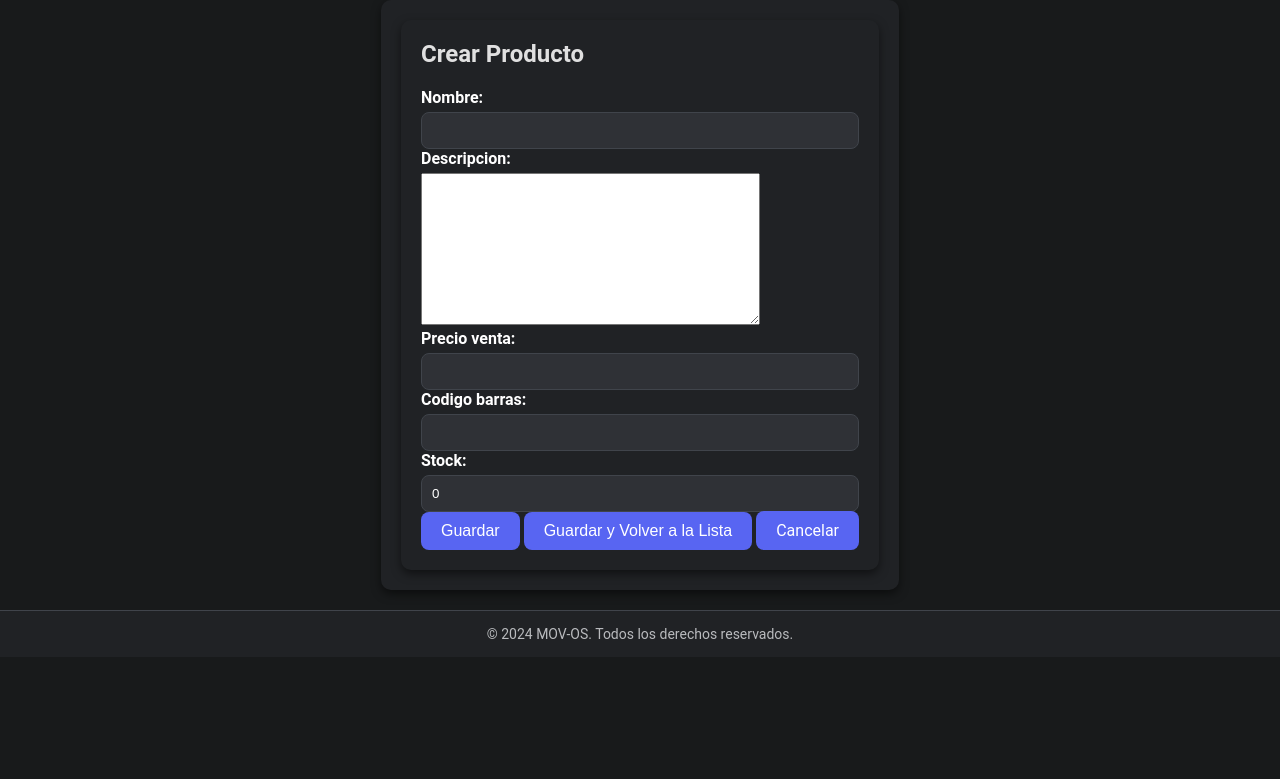
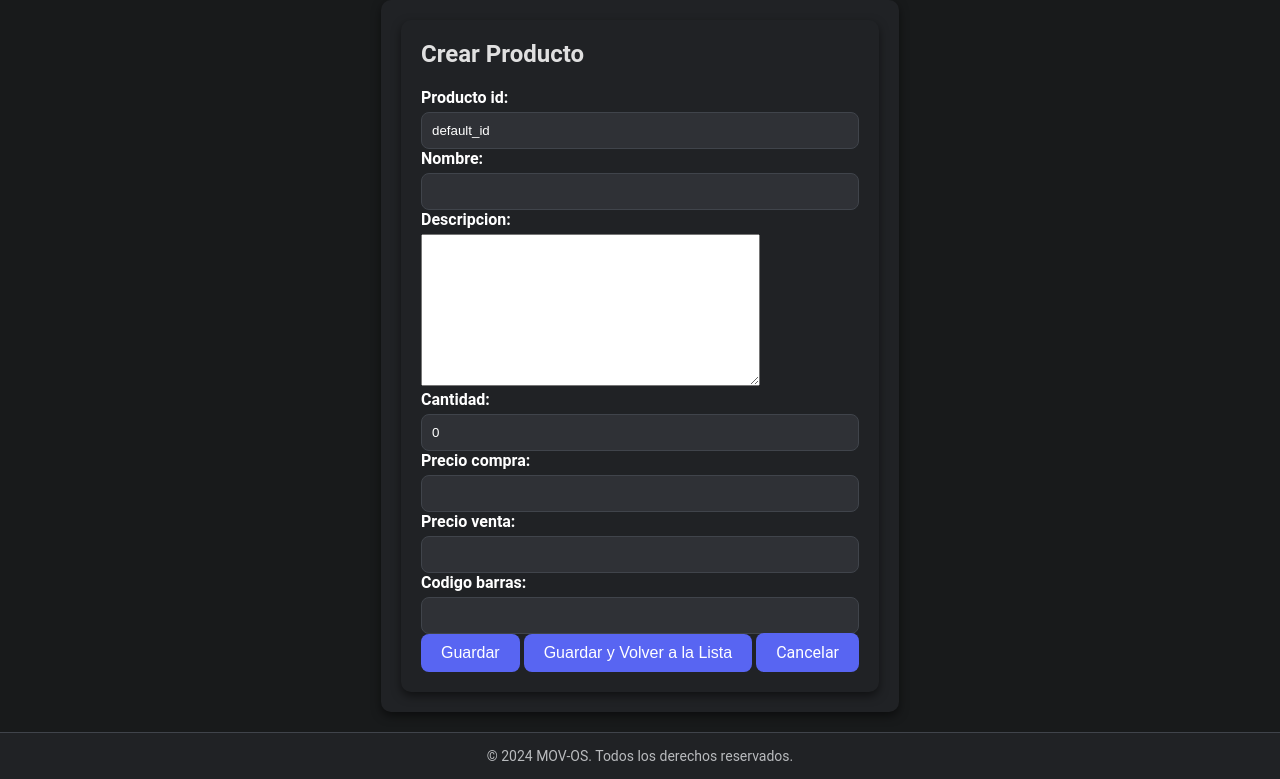
Before and after one commit to SaraMarsDivino/Sistema-POS, a Django app: page /products/create/ in a window 1280 px wide. Shown: the part 109-888 px from the top of the page. Before the commit the page ends 748 px from the top, so only its background shows below. Run offline with Django 5.2, Linux system fonts and the light colour scheme.

Commit message:
main version casi final

```diff
--- a/cashier/views.py
+++ b/cashier/views.py
@@ -181,6 +181,7 @@ def cerrar_caja(request):
 
 
 
+
 @login_required
 def finalizar_venta(request, venta_id):
     venta = get_object_or_404(Venta, id=venta_id)
--- a/products/forms.py
+++ b/products/forms.py
@@ -1,7 +1,23 @@
+# products/forms.py
 from django import forms
 from .models import Product
 
 class ProductForm(forms.ModelForm):
     class Meta:
         model = Product
-        fields = ['nombre', 'descripcion', 'precio_venta', 'codigo_barras', 'stock']
+        fields = ['producto_id', 'nombre', 'descripcion', 'cantidad', 'precio_compra', 'precio_venta', 'codigo_barras']
+        widgets = {
+            'producto_id': forms.TextInput(attrs={'class': 'form-control', 'placeholder': 'ID único del producto'}),
+            'nombre': forms.TextInput(attrs={'class': 'form-control'}),
+            'descripcion': forms.Textarea(attrs={'class': 'form-control'}),
+            'cantidad': forms.NumberInput(attrs={'class': 'form-control'}),
+            'precio_compra': forms.NumberInput(attrs={'class': 'form-control'}),
+            'precio_venta': forms.NumberInput(attrs={'class': 'form-control'}),
+            'codigo_barras': forms.TextInput(attrs={'class': 'form-control'}),
+        }
+
+    def clean_producto_id(self):
+        producto_id = self.cleaned_data.get('producto_id')
+        if Product.objects.filter(producto_id=producto_id).exists():
+            raise forms.ValidationError("El ID del producto debe ser único.")
+        return producto_id
--- a/products/models.py
+++ b/products/models.py
@@ -1,14 +1,15 @@
-#products/models.py
+# products/models.py
 from django.db import models
 
 class Product(models.Model):
+    producto_id = models.CharField(max_length=20, unique=True, default="default_id")  # ID único del producto
     nombre = models.CharField(max_length=255)  # Nombre del producto
     codigo_barras = models.CharField(max_length=50, unique=True, null=True, blank=True)  # Código de barras
     descripcion = models.TextField(null=True, blank=True)  # Descripción del producto
     precio_compra = models.DecimalField(max_digits=10, decimal_places=2, null=True, blank=True)  # Precio de compra
     precio_venta = models.DecimalField(max_digits=10, decimal_places=2)  # Precio de venta
-    cantidad = models.IntegerField(default=0)  # Cantidad (puedes usarlo como stock inicial o equivalente)
+    cantidad = models.IntegerField(default=0)  # Cantidad
     stock = models.IntegerField(default=0)  # Stock del producto
 
     def __str__(self):
-        return self.nombre
+        return f"{self.producto_id} - {self.nombre}"
--- a/products/templates/products/product_management.html
+++ b/products/templates/products/product_management.html
@@ -15,6 +15,7 @@
     <table class="table">
         <thead>
             <tr>
+                <th>ID Producto</th>
                 <th>Nombre</th>
                 <th>Descripción</th>
                 <th>Cantidad</th>
@@ -27,6 +28,7 @@
         <tbody>
             {% for product in products %}
             <tr>
+                <td>{{ product.producto_id }}</td>
                 <td>{{ product.nombre }}</td>
                 <td>{{ product.descripcion }}</td>
                 <td>{{ product.cantidad }}</td>
@@ -34,7 +36,6 @@
                 <td>{{ product.precio_venta }}</td>
                 <td>{{ product.codigo_barras }}</td>
                 <td>
-
                     <a href="{% url 'edit_product' product.id %}" class="btn btn-warning">Editar</a>
                     <form method="post" action="{% url 'delete_product' product.id %}" style="display: inline;">
                         {% csrf_token %}
@@ -44,11 +45,12 @@
             </tr>
             {% empty %}
             <tr>
-                <td colspan="7" class="text-center">No hay productos registrados.</td>
+                <td colspan="8" class="text-center">No hay productos registrados.</td>
             </tr>
             {% endfor %}
         </tbody>
     </table>
+
 
     <!-- Paginación -->
     <nav aria-label="Page navigation">
--- a/products/views.py
+++ b/products/views.py
@@ -9,13 +9,12 @@ from django.http import HttpResponse
 from openpyxl import Workbook, load_workbook
 from .models import Product
 
+# products/views.py
 def product_management(request):
-    # Filtro de búsqueda por nombre
     query = request.GET.get('search', '')
-    products = Product.objects.filter(Q(nombre__icontains=query))
+    products = Product.objects.filter(Q(nombre__icontains=query) | Q(producto_id__icontains=query))
 
-    # Paginación
-    paginator = Paginator(products, 10)  # 10 productos por página
+    paginator = Paginator(products, 10)  # Paginación
     page = request.GET.get('page')
     products_page = paginator.get_page(page)
 
@@ -26,9 +25,11 @@ def product_management(request):
 
 
 
+
+from django.contrib import messages
+
 def upload_products(request):
     if request.method == 'POST':
-        # Verificar si el archivo fue subido
         if 'file' not in request.FILES:
             messages.error(request, 'No se subió ningún archivo.')
             return redirect('upload_products')
@@ -38,30 +39,53 @@ def upload_products(request):
             messages.error(request, 'Por favor sube un archivo válido en formato Excel (.xlsx).')
             return redirect('upload_products')
 
-        # Procesar el archivo Excel
         try:
             workbook = load_workbook(file)
             sheet = workbook.active
 
             for row in sheet.iter_rows(min_row=2, values_only=True):
-                if row[0]:  # Comprobar que la primera columna tenga datos
+                if row[1]:  # Validar que haya datos en el nombre
+                    producto_id = row[0]
+                    nombre = row[1]
+                    descripcion = row[2]
+                    cantidad = row[3] or 0
+                    precio_compra = row[4] or 0.00
+                    precio_venta = row[5] or 0.00
+                    codigo_barras = row[6]
+
+                    # Generar producto_id si no está definido
+                    if not producto_id:
+                        producto_id = f"PRD-{Product.objects.count() + 1}"
+
+                    # Asegurar unicidad del producto_id
+                    original_id = producto_id
+                    counter = 2
+                    while Product.objects.filter(producto_id=producto_id).exists():
+                        producto_id = f"{original_id} ({counter})"
+                        counter += 1
+
                     Product.objects.update_or_create(
-                        nombre=row[0],
+                        producto_id=producto_id,
                         defaults={
-                            'descripcion': row[1],
-                            'cantidad': row[2],
-                            'precio_compra': row[3],
-                            'precio_venta': row[4],
-                            'codigo_barras': row[5]
+                            'nombre': nombre,
+                            'descripcion': descripcion,
+                            'cantidad': cantidad,
+                            'precio_compra': precio_compra,
+                            'precio_venta': precio_venta,
+                            'codigo_barras': codigo_barras,
                         }
                     )
-            messages.success(request, 'Productos cargados exitosamente.')
+
+            # Agregar mensaje de éxito
+            messages.success(request, 'La plantilla se subió y procesó con éxito.')
             return redirect('product_management')
         except Exception as e:
             messages.error(request, f'Error procesando el archivo: {str(e)}')
             return redirect('upload_products')
 
     return render(request, 'products/upload_products.html')
+
+
 
 def download_template(request):
     # Crear un archivo Excel como plantilla
@@ -71,11 +95,12 @@ def download_template(request):
     workbook = Workbook()
     sheet = workbook.active
     sheet.title = 'Productos'
-    headers = ['Nombre', 'Descripción', 'Cantidad', 'Precio de Compra', 'Precio de Venta', 'Código de Barras']
+    headers = ['Producto ID', 'Nombre', 'Descripción', 'Cantidad', 'Precio de Compra', 'Precio de Venta', 'Código de Barras']
     sheet.append(headers)
 
     workbook.save(response)
     return response
+
 
 
 def create_or_edit_product(request, product_id=None):
```
Also changed, not shown: static/js/cashier.js (+28 -0 lines), db.sqlite3, products/migrations/0003_product_producto_id.py (added).
